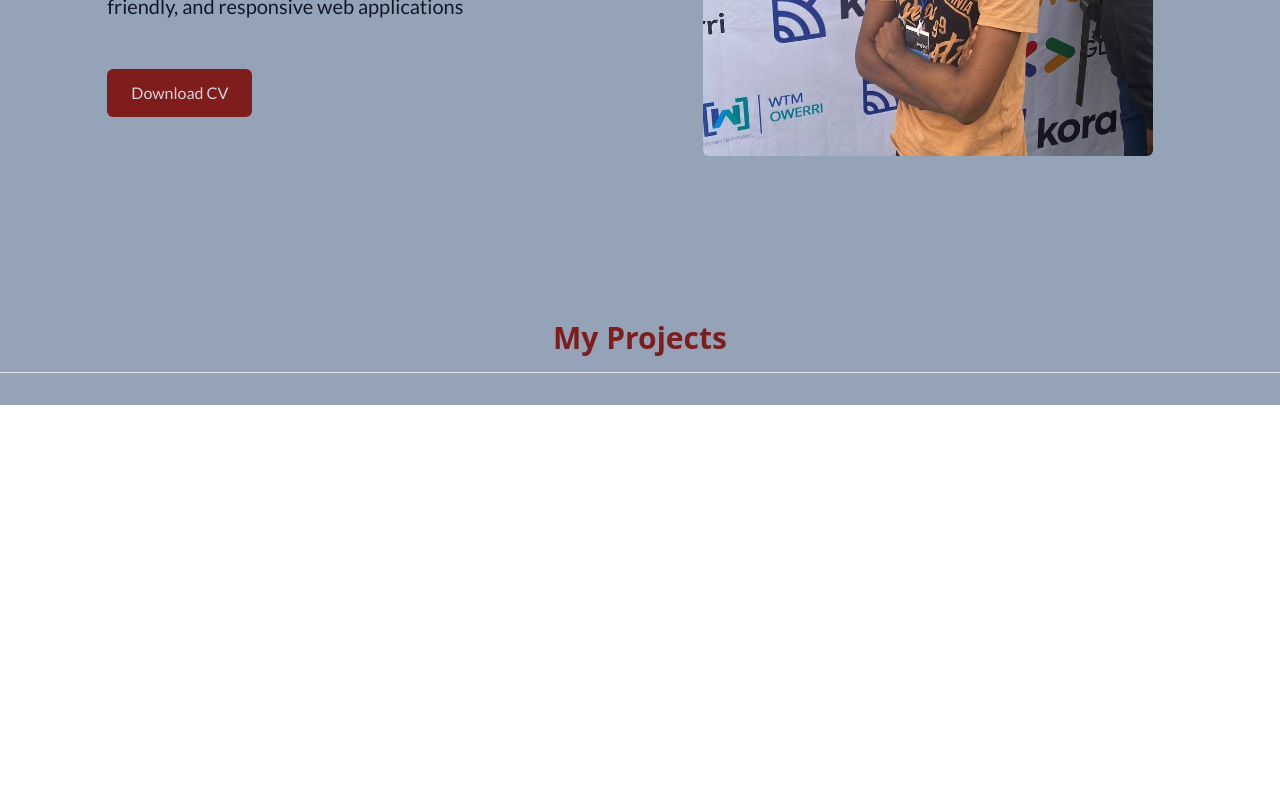
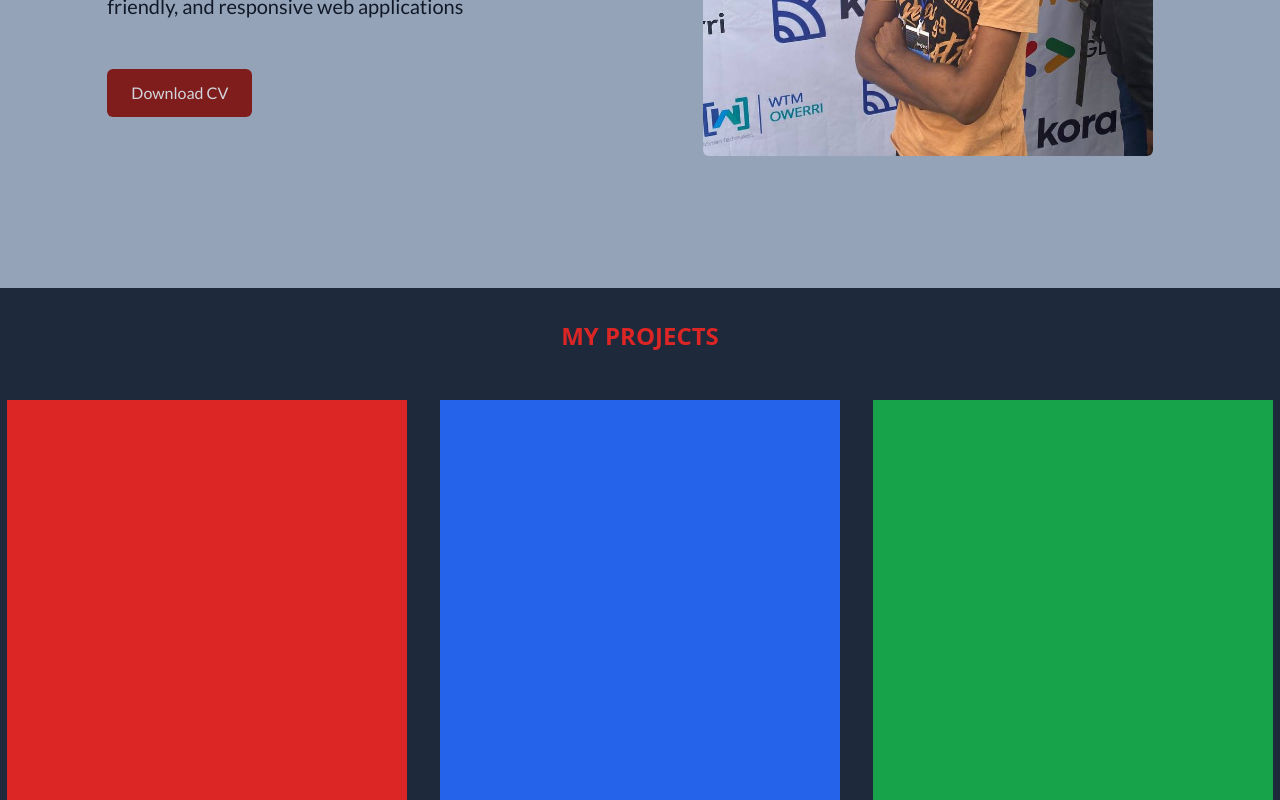
Before and after one commit to Udeme98/My-Portfolio-Website, a React (Vite) app: page / in a window 1280 px wide. Shown: the part 488-1288 px from the top of the page. Before the commit the page ends 893 px from the top, so only its background shows below. Built offline with nearby package versions, Linux system fonts and the light colour scheme.

Commit message:
my projects section

```diff
--- a/src/Projects.tsx
+++ b/src/Projects.tsx
@@ -1,14 +1,23 @@
 const Projects = () => {
   return (
     <>
-      <section className="bg-slate-400">
+      <section className="bg-slate-800">
         <div className="container mx-auto text-center py-8">
-          <h2 className="text-3xl text-red-900 font-semibold mb-4">
+          <h2 className="text-2xl uppercase text-red-600 font-semibold mb-4">
             My Projects
           </h2>
-          <hr className="text-red-900" />
         </div>
-        <div></div>
+        <div className="container mx-auto grid gap-5 grid-cols-1 sm:grid-cols-2 md:grid-cols-3 justify-items-center">
+          <div className=" w-[400px] h-[400px] bg-red-600"></div>
+          <div className=" w-[400px] h-[400px] bg-blue-600"></div>
+          <div className=" w-[400px] h-[400px] bg-green-600"></div>
+
+          {/* <div className="h-[400px] w-[400px] bg-yellow-600"></div> */}
+          {/* <div className="bg-red-600 w-full aspect-w-1 aspect-h-1"></div>
+          <div className="bg-blue-600 w-full aspect-w-1 aspect-h-1"></div>
+          <div className="bg-green-600 w-full aspect-w-1 aspect-h-1"></div>
+          <div className="bg-yellow-600 w-full aspect-w-1 aspect-h-1"></div> */}
+        </div>
       </section>
     </>
   );
```
